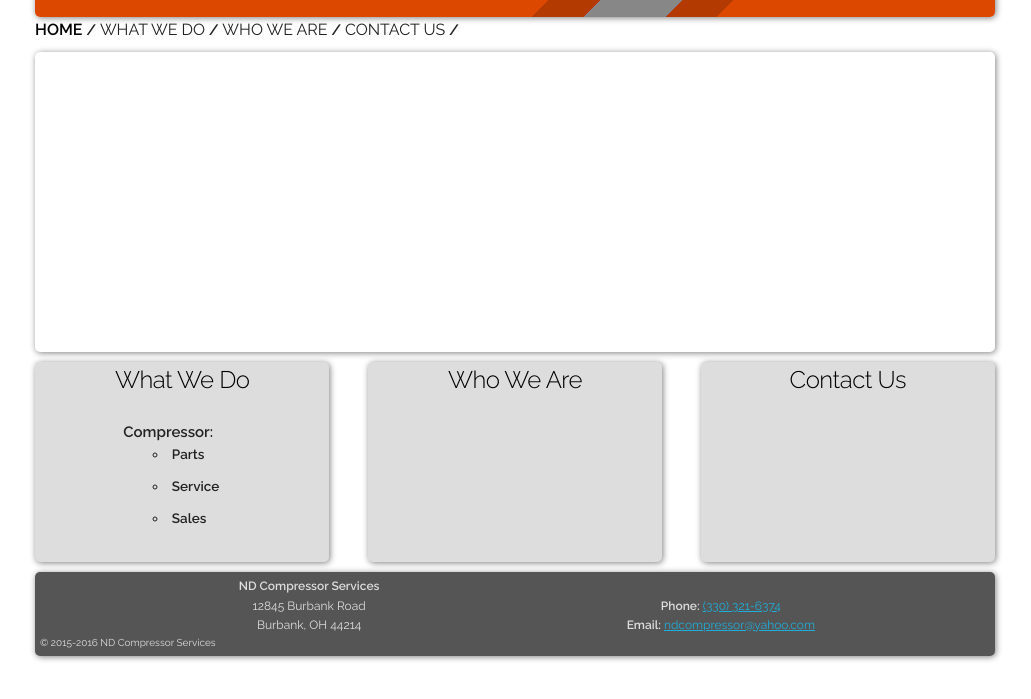
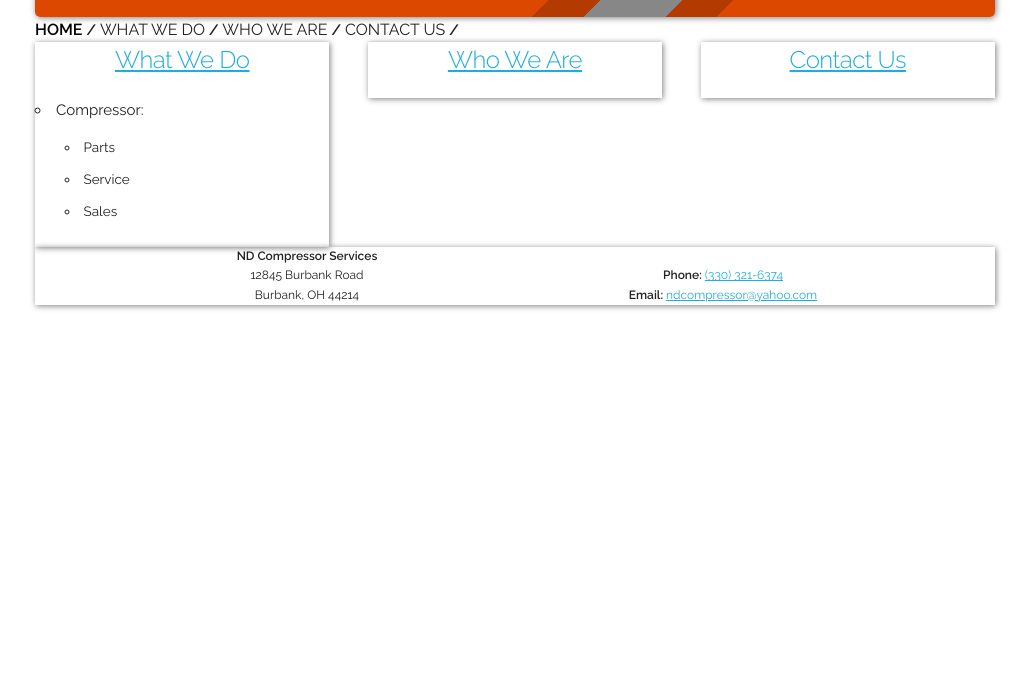
Before and after one commit to xgundam05/ndcompressor, a plain HTML site: page index.html in a window 1280 px wide. Shown: the part 63-762 px from the top of the page, without its empty margins (125-1156 px from the left). Drawn offline with Linux system fonts and the light colour scheme.

Commit message:
Update base.css

```diff
--- a/styles/base.css
+++ b/styles/base.css
@@ -4,11 +4,6 @@
   box-shadow: 1px 1px 6px gray;
   -webkit-transition: -webkit-box-shadow 0.3s;
   transition: box-shadow 0.3s;
-}
-.paper.clickBox:hover{
-  -moz-box-shadow: 2px 2px 16px gray;
-  -webkit-box-shadow: 2px 2px 16px gray;
-  box-shadow: 2px 2px 16px gray;
 }
 
 /* Navigation Menu */
@@ -139,65 +134,27 @@
   text-align: center;
 }
 
-.slider{
-  height: 300px;
-  border-radius: 5px;
-  margin-top: 1rem;
-}
-
-.contact{
+.footer{
   background-color: #555;
   color: #ddd;
   padding: 5px;
   border-radius: 5px;
-}
-
-.clickBox{
-  min-height: 200px;
-  cursor: pointer;
-  border-radius: 5px;
-  background-color: #ddd;
-  margin-top: 1rem;
   margin-bottom: 1rem;
 }
 
-.clickBox a{
-  text-decoration: none;
-  display: inline-block;
-  color: black;
-}
-
-.clickBox a:hover{
-  color: #0FA0CE;
-}
-
-.clickBox a:after{
-  display: block;
-  content: '';
-  border-bottom: solid 2px #0FA0CE;
-  -webkit-transform: scaleX(0.000001);
-  -ms-transform: scaleX(0.000001);
-  transform: scaleX(0.000001);
-  -webkit-transition: transform 0.25s ease-in-out;
-  transition: transform 0.25s ease-in-out;
-}
-.clickBox a:hover:after{
-  transform: scaleX(1);
-}
-
-.highlights{
-  font-weight: bold;
-  margin-left: 30%;
-  list-style-type: none;
-}
-
-.highlights ul{
-  margin-top: 0;
-}
-
-.contact::after{
+.footer::after{
   content: '© 2015-2016 ND Compressor Services';
   font-size: x-small;
   right: 0;
   bottom: 0;
 }
+
+.header > h4{
+  margin-bottom: 0;
+}
+
+.header{
+  margin-top: 1.5rem;
+  padding-left: 2ch;
+  background: linear-gradient(to right, white, gray);
+}
```
